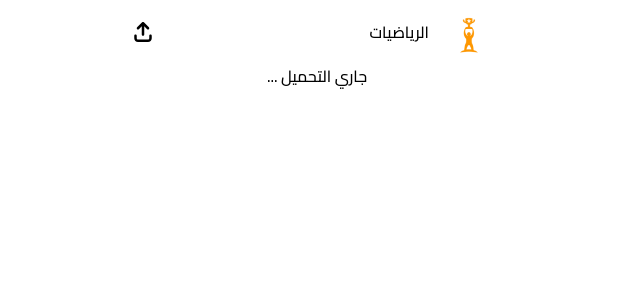
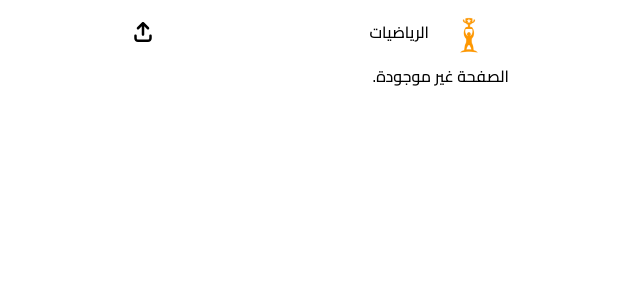
Before and after one commit to SheikhElMoctarG/5c-UI, a Nuxt app: page /error in a window 1280 px wide. Shown: the top 300 px of the page, without its empty margins (397-1037 px from the left). Built offline with nearby package versions, Linux system fonts and the light colour scheme; no server answers.

Commit message:
add the error file

```diff
--- /dev/null
+++ b/pages/error.vue
@@ -0,0 +1,15 @@
+<template>
+  <div>
+    <h1>الصفحة غير موجودة.</h1>
+  </div>
+</template>
+
+<script>
+export default {
+
+}
+</script>
+
+<style>
+
+</style>
```
